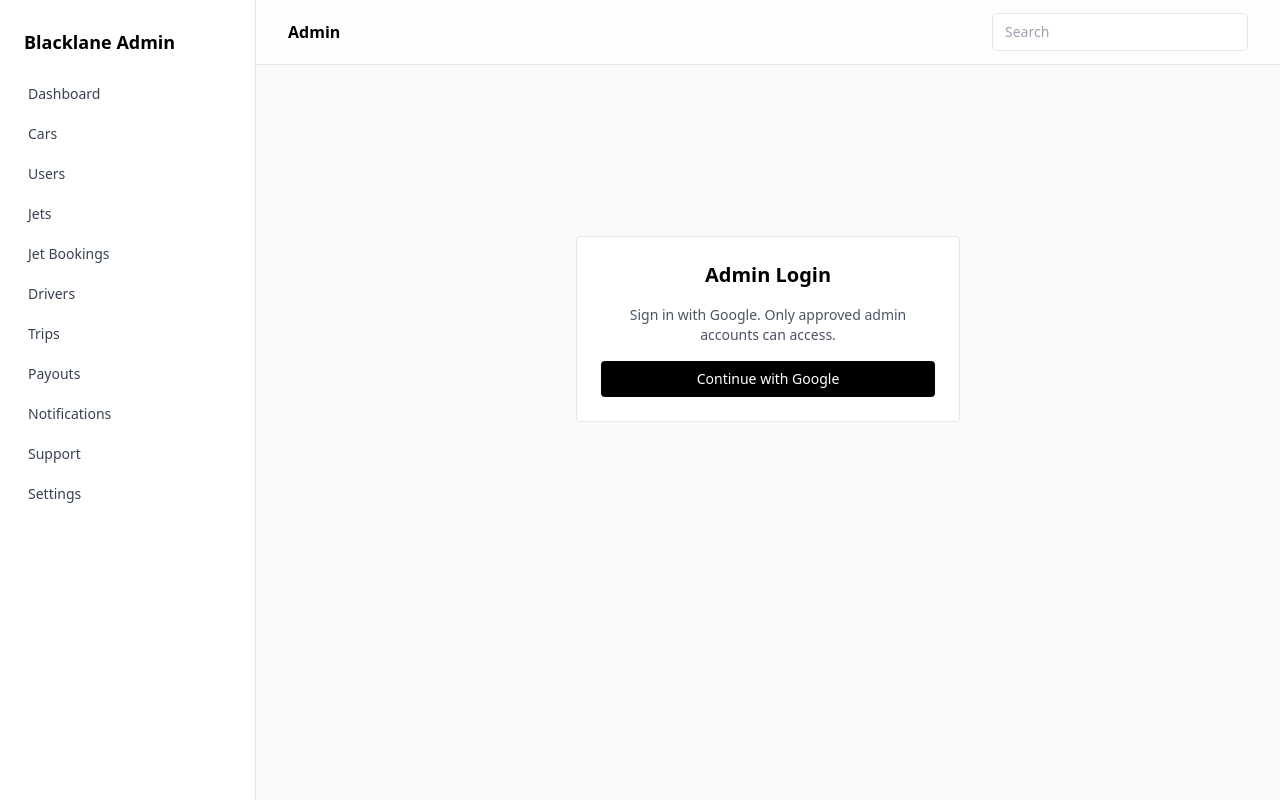
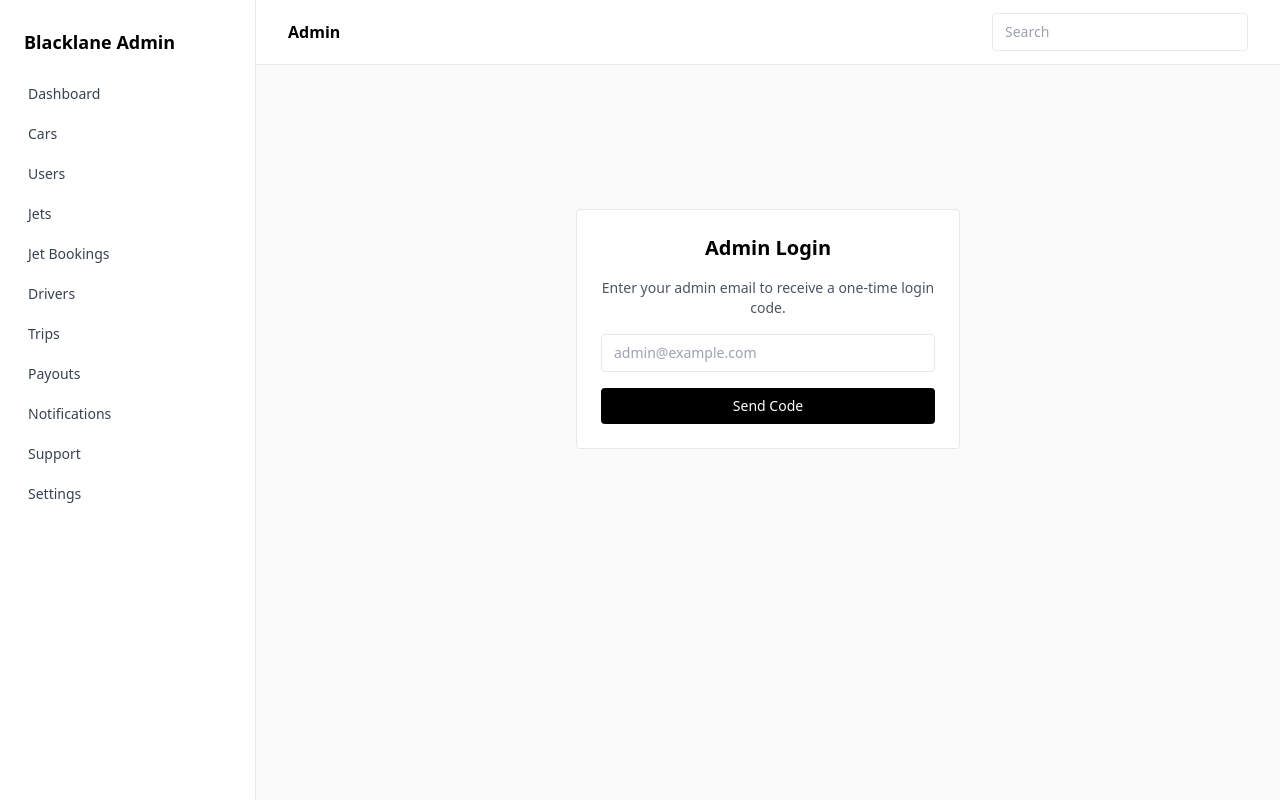
Before and after one commit to yakyakyak14/admin-blacklane, a React (Vite) app: page /login in a window 1280 px wide. Built offline with nearby package versions, Linux system fonts and the light colour scheme; no server answers.

Commit message:
feat(admin-auth): replace Google OAuth with email OTP (token) flow; admin email allowlist via RPC

```diff
--- a/src/auth/AuthContext.tsx
+++ b/src/auth/AuthContext.tsx
@@ -27,8 +27,14 @@
       setSession(data.session)
       setUser(data.session?.user ?? null)
       if (data.session?.user) {
+        let allowed = false
         const { data: rpcData } = await supabase.rpc('is_admin')
-        if (active) setIsAdmin(Boolean(rpcData))
+        allowed = Boolean(rpcData)
+        if (!allowed && data.session.user.email) {
+          const { data: allowedByEmail } = await supabase.rpc('is_admin_email', { p_email: data.session.user.email })
+          allowed = Boolean(allowedByEmail)
+        }
+        if (active) setIsAdmin(allowed)
       } else {
         setIsAdmin(false)
       }
@@ -41,8 +47,14 @@
       setSession(sess)
       setUser(sess?.user ?? null)
       if (sess?.user) {
+        let allowed = false
         const { data: rpcData } = await supabase.rpc('is_admin')
-        setIsAdmin(Boolean(rpcData))
+        allowed = Boolean(rpcData)
+        if (!allowed && sess.user.email) {
+          const { data: allowedByEmail } = await supabase.rpc('is_admin_email', { p_email: sess.user.email })
+          allowed = Boolean(allowedByEmail)
+        }
+        setIsAdmin(allowed)
       } else {
         setIsAdmin(false)
       }
--- a/src/pages/Login.tsx
+++ b/src/pages/Login.tsx
@@ -1,4 +1,5 @@
 import { Navigate, useLocation } from 'react-router-dom'
+import { useState } from 'react'
 import { supabase } from '../lib/supabaseClient'
 import { useAuth } from '../auth/AuthContext'
 
@@ -6,18 +7,58 @@
   const { user, isAdmin, loading } = useAuth()
   const location = useLocation() as any
   const from = location.state?.from?.pathname || '/'
+  const [email, setEmail] = useState('')
+  const [code, setCode] = useState('')
+  const [sending, setSending] = useState(false)
+  const [verifying, setVerifying] = useState(false)
+  const [step, setStep] = useState<'request' | 'verify'>('request')
+  const [message, setMessage] = useState<string>('')
+  const [error, setError] = useState<string>('')
 
-  async function signInWithGoogle() {
-    await supabase.auth.signInWithOAuth({
-      provider: 'google',
-      options: {
-        redirectTo: window.location.origin,
-        queryParams: {
-          access_type: 'offline',
-          prompt: 'consent',
-        },
-      },
-    })
+  async function requestCode() {
+    setError('')
+    setMessage('')
+    if (!email) {
+      setError('Enter your admin email.')
+      return
+    }
+    setSending(true)
+    try {
+      const { data: allowed, error: rpcErr } = await supabase.rpc('is_admin_email', { p_email: email })
+      if (rpcErr) throw rpcErr
+      if (!allowed) {
+        setError('This email is not authorized for admin access.')
+        return
+      }
+      const { error: otpErr } = await supabase.auth.signInWithOtp({ email, options: { shouldCreateUser: true, emailRedirectTo: window.location.origin } })
+      if (otpErr) throw otpErr
+      setMessage('We sent a one-time code to your email. Enter it below to sign in.')
+      setStep('verify')
+    } catch (e: any) {
+      setError(e?.message || 'Could not send code. Try again.')
+    } finally {
+      setSending(false)
+    }
+  }
+
+  async function verifyCode() {
+    setError('')
+    setMessage('')
+    if (!email || !code) {
+      setError('Enter the email and the code you received.')
+      return
+    }
+    setVerifying(true)
+    try {
+      const { error: vErr } = await supabase.auth.verifyOtp({ email, token: code, type: 'email' })
+      if (vErr) throw vErr
+      setMessage('Signed in. Redirecting...')
+      // AuthContext will update session and isAdmin, Navigate below will redirect
+    } catch (e: any) {
+      setError(e?.message || 'Invalid or expired code.')
+    } finally {
+      setVerifying(false)
+    }
   }
 
   if (!loading && user && isAdmin) {
@@ -26,15 +67,46 @@
 
   return (
     <div className="min-h-[60vh] flex items-center justify-center">
-      <div className="w-full max-w-sm rounded border bg-white p-6 space-y-4 text-center">
-        <h1 className="text-xl font-semibold">Admin Login</h1>
-        <p className="text-sm text-gray-600">Sign in with Google. Only approved admin accounts can access.</p>
-        <button onClick={signInWithGoogle} className="w-full rounded bg-black px-3 py-2 text-white text-sm">
-          Continue with Google
-        </button>
-        {!loading && user && !isAdmin && (
-          <div className="text-red-600 text-sm">Your account is not authorized for admin access.</div>
+      <div className="w-full max-w-sm rounded border bg-white p-6 space-y-4">
+        <h1 className="text-xl font-semibold text-center">Admin Login</h1>
+        {step === 'request' && (
+          <>
+            <p className="text-sm text-gray-600 text-center">Enter your admin email to receive a one-time login code.</p>
+            <input
+              type="email"
+              placeholder="admin@example.com"
+              value={email}
+              onChange={(e) => setEmail(e.target.value)}
+              className="w-full rounded border px-3 py-2 text-sm"
+            />
+            <button onClick={requestCode} disabled={sending} className="w-full rounded bg-black px-3 py-2 text-white text-sm">
+              {sending ? 'Sending…' : 'Send Code'}
+            </button>
+          </>
         )}
+        {step === 'verify' && (
+          <>
+            <p className="text-sm text-gray-600 text-center">Enter the code sent to <span className="font-medium">{email}</span>.</p>
+            <input
+              type="text"
+              placeholder="6-digit code"
+              value={code}
+              onChange={(e) => setCode(e.target.value)}
+              className="w-full rounded border px-3 py-2 text-sm"
+            />
+            <button onClick={verifyCode} disabled={verifying} className="w-full rounded bg-black px-3 py-2 text-white text-sm">
+              {verifying ? 'Verifying…' : 'Verify and Sign In'}
+            </button>
+            <button onClick={() => setStep('request')} className="w-full rounded border px-3 py-2 text-sm">
+              Use a different email
+            </button>
+          </>
+        )}
+        {message && <div className="text-green-600 text-sm text-center">{message}</div>}
+        {(!loading && user && !isAdmin) && (
+          <div className="text-red-600 text-sm text-center">Your account is not authorized for admin access.</div>
+        )}
+        {error && <div className="text-red-600 text-sm text-center">{error}</div>}
       </div>
     </div>
   )
```
